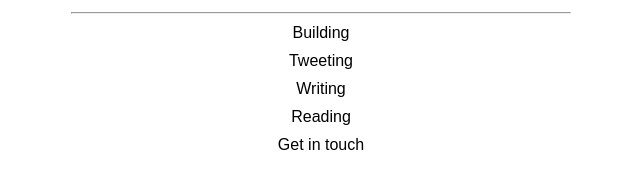
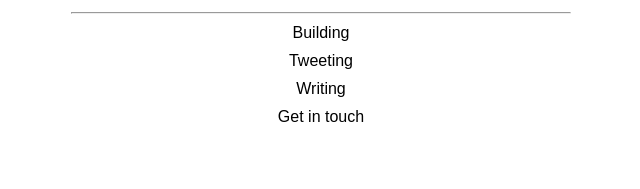
Before and after one commit to abargmann/abargmann.github.io, a Jekyll site: the page built from index.html, in a window 1280 px wide. Shown: the part 210-399 px from the top of the page, without its empty margins (319-959 px from the left). Built offline with Jekyll 4.4.1, drawn with Linux system fonts in a browser that asks for light colours; some web fonts are replaced.

Commit message:
got rid of instapaper link - i want to focus on books anyway and include those

```diff
--- a/index.html
+++ b/index.html
@@ -45,9 +45,6 @@ layout: default
 				<a href="https://www.medium.com/@abargmann">Writing</a>
 			</li>
 			<li>
-				<a href="https://www.instapaper.com/p/abargmann">Reading</a>
-			</li>
-			<li>
 				<a href="mailto:abargmann@gmail.com">Get in touch</a>
 			</li>
 		</ul>
```
